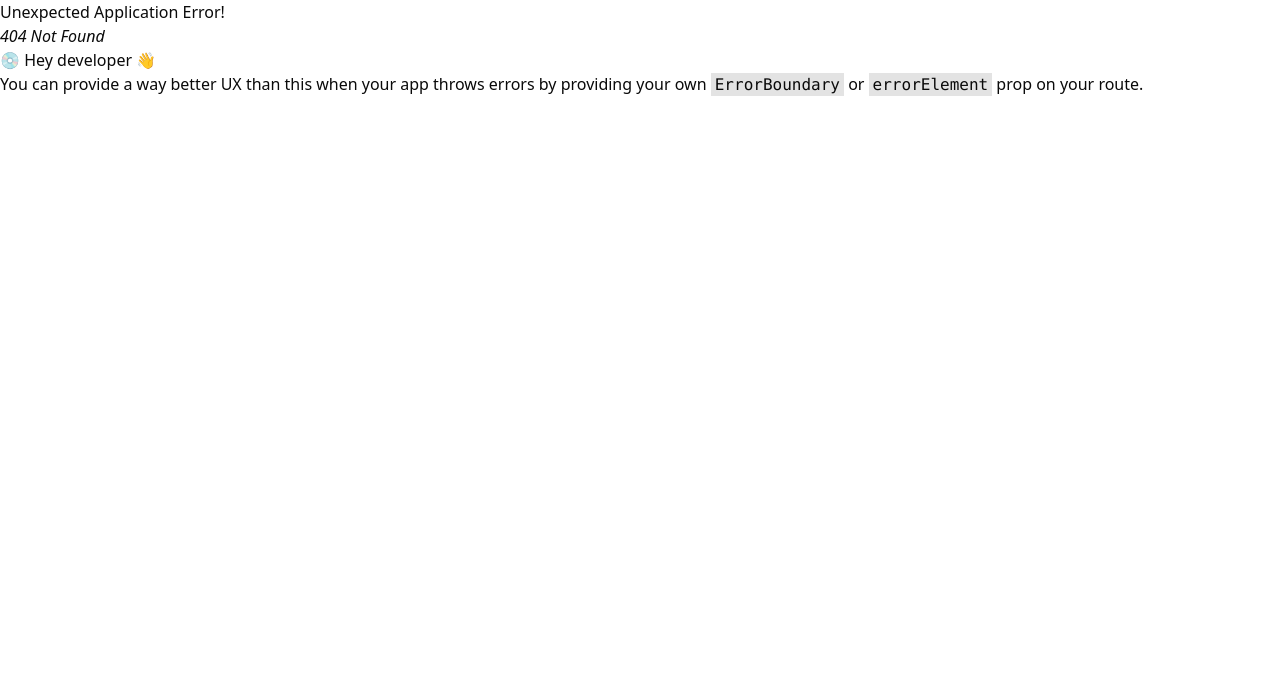
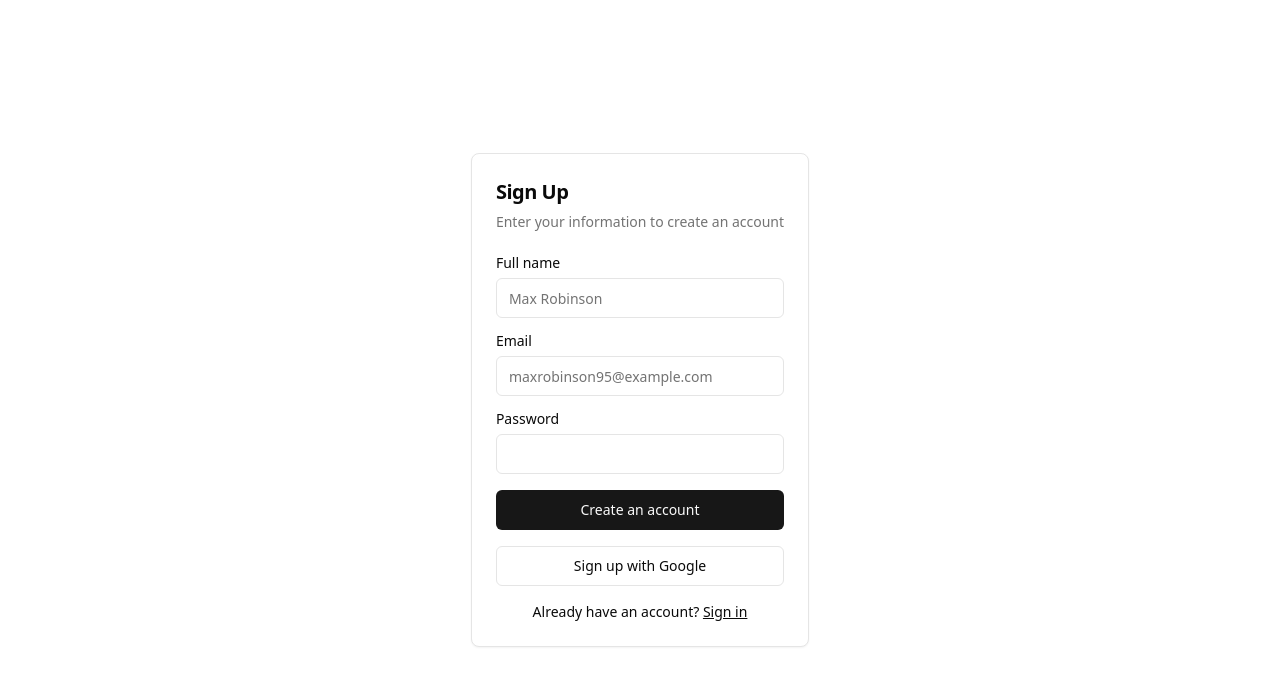
Before and after one commit to devdeepak06/elib-dashboard, a React (Vite) app: page /register in a window 1280 px wide. Before the commit this address had no page. Shown: the top 686 px of the page. Built offline with nearby package versions, Linux system fonts and the light colour scheme.

Commit message:
modify login page and add register page

```diff
--- a/src/pages/Login.tsx
+++ b/src/pages/LoginPage.tsx
@@ -9,6 +9,7 @@
 import { Button } from "@/components/ui/button";
 import { Input } from "@/components/ui/input";
 import { Label } from "@/components/ui/label";
+import { Link } from "react-router-dom";
 
 const LoginPage = () => {
   return (
@@ -36,7 +37,15 @@
           </div>
         </CardContent>
         <CardFooter>
-          <Button className="w-full">Sign in</Button>
+          <div className="w-full">
+            <Button className="w-full">Sign in</Button>
+            <div className="mt-4 text-center text-sm">
+              Don't have an account?{" "}
+              <Link to={"/register"} className="underline">
+                Sign up
+              </Link>
+            </div>
+          </div>
         </CardFooter>
       </Card>
     </section>
--- /dev/null
+++ b/src/pages/RegisterPage.tsx
@@ -0,0 +1,61 @@
+import { Button } from "@/components/ui/button";
+import {
+  Card,
+  CardHeader,
+  CardTitle,
+  CardDescription,
+  CardContent,
+} from "@/components/ui/card";
+import { Input } from "@/components/ui/input";
+import { Label } from "@/components/ui/label";
+import { Link } from "react-router-dom";
+
+const RegisterPage = () => {
+  return (
+    <section className="flex justify-center items-center h-screen">
+      <Card className="mx-auto max-w-sm">
+        <CardHeader>
+          <CardTitle className="text-xl">Sign Up</CardTitle>
+          <CardDescription>
+            Enter your information to create an account
+          </CardDescription>
+        </CardHeader>
+        <CardContent>
+          <div className="grid gap-4">
+            <div className="grid gap-2">
+              <Label htmlFor="full-name">Full name</Label>
+              <Input id="full-name" placeholder="Max Robinson" required />
+            </div>
+            <div className="grid gap-2">
+              <Label htmlFor="email">Email</Label>
+              <Input
+                id="email"
+                type="email"
+                placeholder="maxrobinson95@example.com"
+                required
+              />
+            </div>
+            <div className="grid gap-2">
+              <Label htmlFor="password">Password</Label>
+              <Input id="password" type="password" />
+            </div>
+            <Button type="submit" className="w-full">
+              Create an account
+            </Button>
+            <Button variant="outline" className="w-full">
+              Sign up with Google
+            </Button>
+          </div>
+          <div className="mt-4 text-center text-sm">
+            Already have an account?{" "}
+            <Link to={'/login'}  className="underline">
+              Sign in
+            </Link>
+          </div>
+        </CardContent>
+      </Card>
+    </section>
+  );
+};
+
+export default RegisterPage;
```
Also changed, not shown: src/router.tsx (+6 -1 lines).
